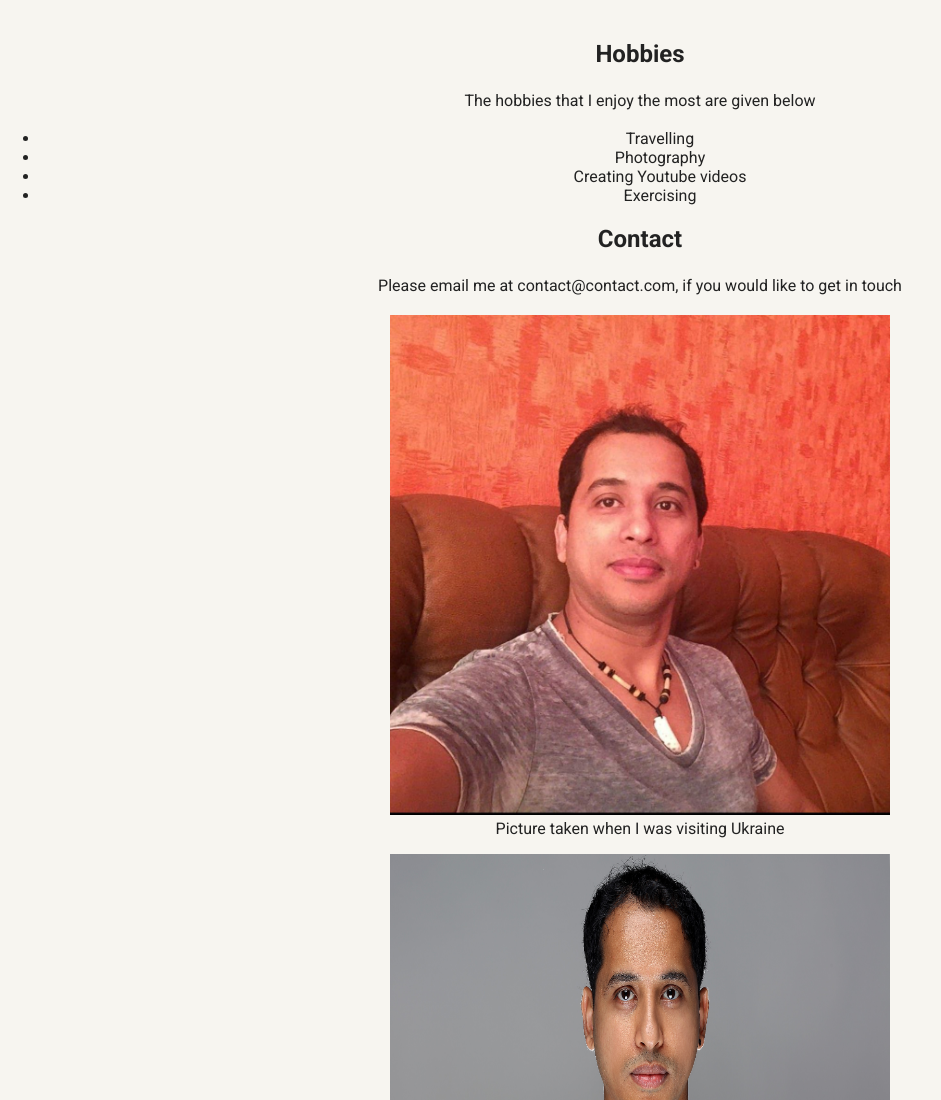
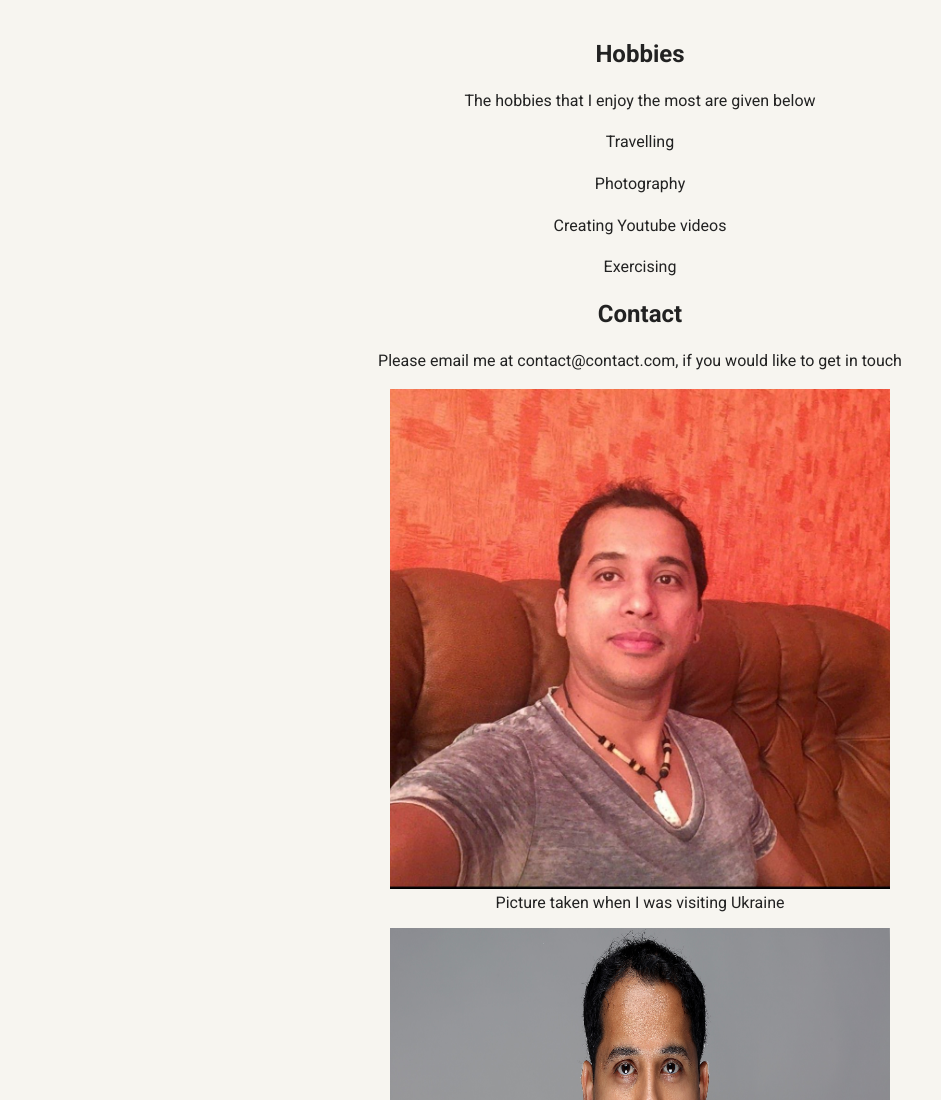
Before and after one commit to FAXec/P1_Techdegree_project, a plain HTML site: page portfolio_update_v1/portfolio_update_v1/contact.html in a window 1280 px wide. Shown: the top 1100 px of the page, without its empty margins (0-941 px from the left). Drawn offline with Linux system fonts and the light colour scheme; a web font is replaced by a local one.

Commit message:
Added - comments and descriptions

```diff
--- a/portfolio_update_v1/portfolio_update_v1/contact.html
+++ b/portfolio_update_v1/portfolio_update_v1/contact.html
@@ -17,13 +17,10 @@
 
         <p>The hobbies that I enjoy the most are given below </p>
 
-      <ul>
-        <li>Travelling</li>
-        <li>Photography</li>
-        <li>Creating Youtube videos</li>
-        <li>Exercising</li>
-      </ul>
-
+        <p>Travelling</p>
+        <p>Photography</p>
+        <p>Creating Youtube videos</p>
+        <p>Exercising</p>
 
       </section>
 
```
Also changed, not shown: portfolio_update_v1/portfolio_update_v1/index.html (+4 -0 lines).
